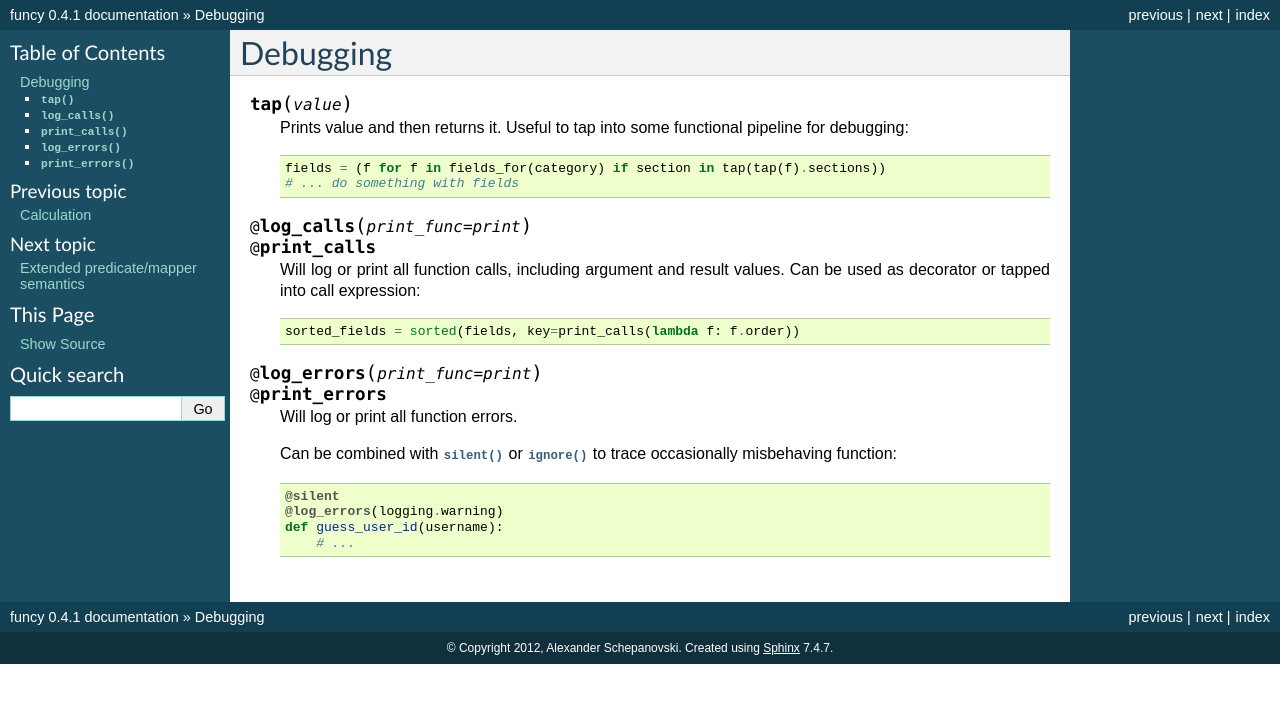
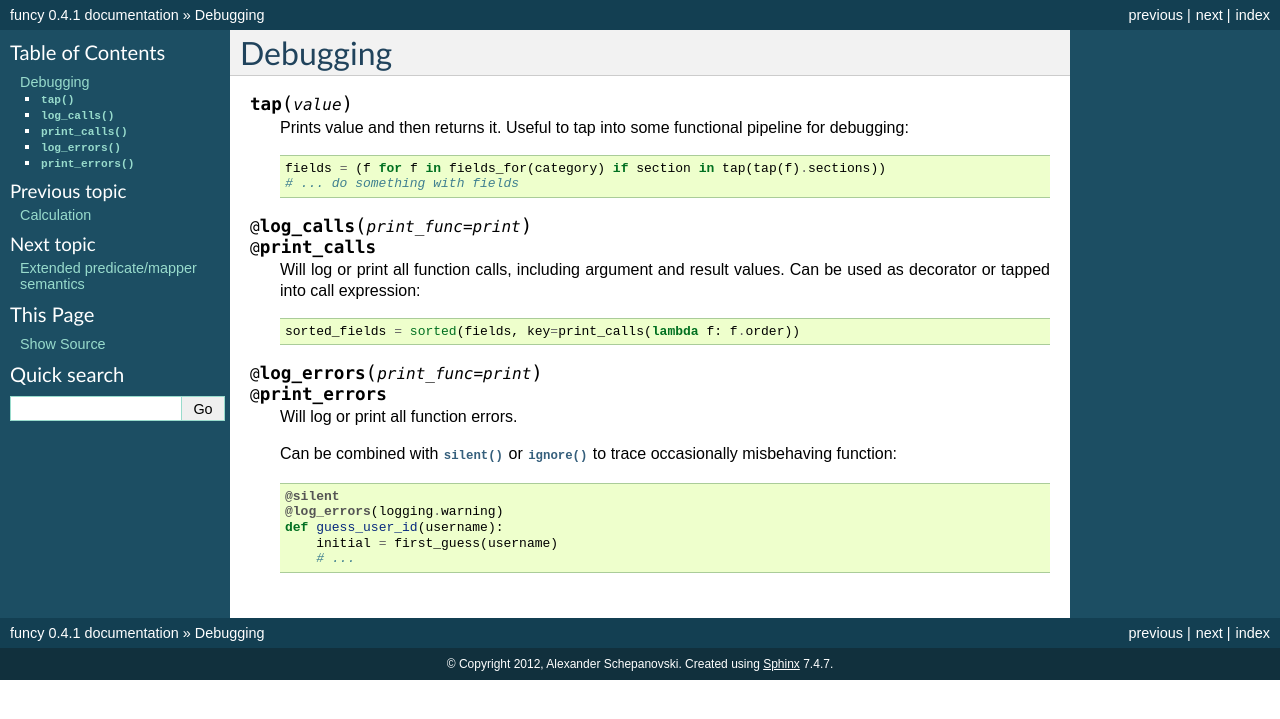
Before and after one commit to Jamaal224/funcy, a Sphinx documentation site: the page built from docs/debug.rst, in a window 1280 px wide. Shown: the top 719 px of the page. Built offline with Sphinx 7.4.7, drawn with Linux system fonts in a browser that asks for light colours; pages that are not in the unit, such as notebooks, are missing from menus.

Commit message:
Fixed bad syntax in @print_errors example

```diff
--- a/docs/debug.rst
+++ b/docs/debug.rst
@@ -27,4 +27,5 @@ Debugging
         @silent
         @log_errors(logging.warning)
         def guess_user_id(username):
+            initial = first_guess(username)
             # ...
```
